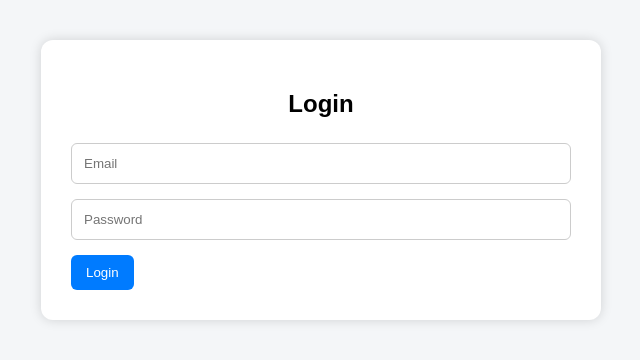
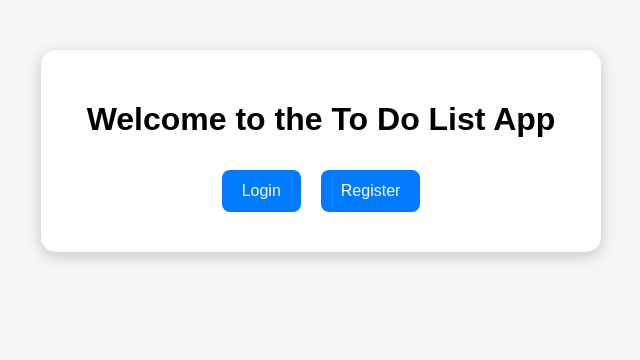
Before and after one commit to almatmz/ToDoList, a React (Create React App) app in the folder todo-frontend/: page / in a window 1280 px wide. Before the commit this address led to /login. Shown: the top 360 px of the page, without its empty margins (319-959 px from the left). Built offline with nearby package versions, Linux system fonts and the light colour scheme.

Commit message:
adding home page with register and login options

```diff
--- a/todo-frontend/src/App.css
+++ b/todo-frontend/src/App.css
@@ -69,3 +69,29 @@ button:hover {
 .logout-btn:hover {
   background-color: #a71d2a;
 }
+
+.home-page {
+  max-width: 500px;
+  margin: 50px auto;
+  padding: 30px;
+  background-color: white;
+  border-radius: 15px;
+  box-shadow: 0 4px 15px rgba(0, 0, 0, 0.2);
+  text-align: center;
+}
+
+.home-buttons button {
+  margin: 10px;
+  padding: 12px 20px;
+  font-size: 16px;
+  border: none;
+  border-radius: 8px;
+  background-color: #007bff;
+  color: white;
+  cursor: pointer;
+  transition: background 0.3s;
+}
+
+.home-buttons button:hover {
+  background-color: #0056b3;
+}
--- a/todo-frontend/src/App.js
+++ b/todo-frontend/src/App.js
@@ -8,6 +8,7 @@ import {
 import Login from "./components/Login";
 import Register from "./components/Register";
 import TaskList from "./components/TaskList";
+import Home from "./components/Home";
 
 function App() {
   const isLoggedIn = !!localStorage.getItem("token");
@@ -17,15 +18,13 @@ function App() {
       <Routes>
         <Route
           path="/"
-          element={
-            isLoggedIn ? <Navigate to="/tasks" /> : <Navigate to="/login" />
-          }
+          element={isLoggedIn ? <Navigate to="/tasks" /> : <Home />}
         />
         <Route path="/login" element={<Login />} />
         <Route path="/register" element={<Register />} />
         <Route
           path="/tasks"
-          element={isLoggedIn ? <TaskList /> : <Navigate to="/login" />}
+          element={isLoggedIn ? <TaskList /> : <Navigate to="/" />}
         />
       </Routes>
     </Router>
--- a/todo-frontend/src/components/Home.js
+++ b/todo-frontend/src/components/Home.js
@@ -1,3 +1,4 @@
+// src/pages/Home.js
 import React from "react";
 import { useNavigate } from "react-router-dom";
 import "../App.css";
@@ -6,15 +7,12 @@ export default function Home() {
   const navigate = useNavigate();
 
   return (
-    <div className="auth-form">
-      <h2>Welcome to To-Do App</h2>
-      <button onClick={() => navigate("/login")}>Login</button>
-      <button
-        onClick={() => navigate("/register")}
-        style={{ marginLeft: "10px" }}
-      >
-        Register
-      </button>
+    <div className="home-page">
+      <h1>Welcome to the To Do List App</h1>
+      <div className="home-buttons">
+        <button onClick={() => navigate("/login")}>Login</button>
+        <button onClick={() => navigate("/register")}>Register</button>
+      </div>
     </div>
   );
 }
```
